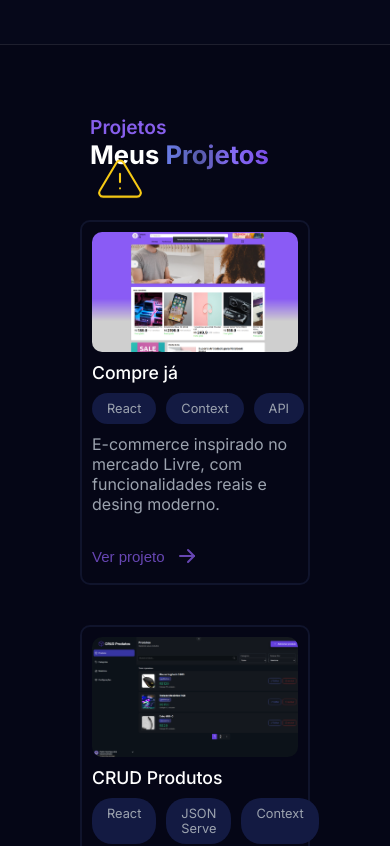
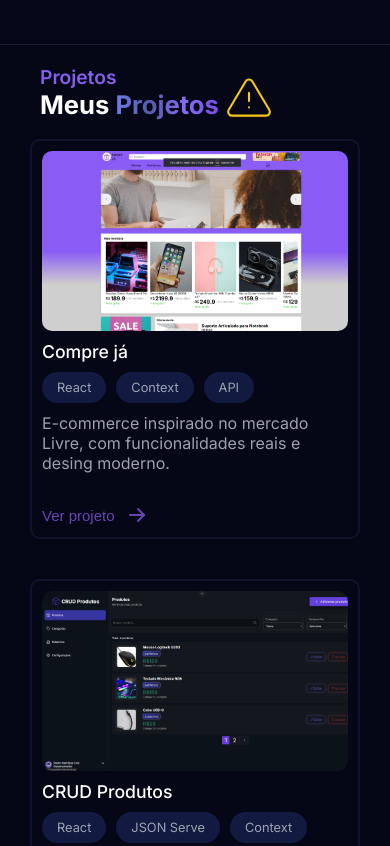
Before and after one commit to PedroHenriqueLino/Portifoli_Em_React, a React (Vite) app: page / in a window 390 px wide. Shown: the part 1740-2586 px from the top of the page. Built offline with nearby package versions, Linux system fonts and the light colour scheme.

Commit message:
ajusta responsividade

```diff
--- a/src/components/projetos/Projetos.css
+++ b/src/components/projetos/Projetos.css
@@ -285,3 +285,44 @@
 }
 
 /*Responsivo a cima*/
+
+@media (max-width: 782px) {
+
+    .projetos-content {
+        min-height: 100px;
+        background: #050616;
+        border-top: 1px solid rgba(255, 255, 255, 0.1);
+        color: white;
+        padding: 20px;
+    }
+
+    .projects-list {
+        max-width: 1700px;
+        padding: 10px;
+        display: flex;
+        justify-content: center;
+        align-items: center;
+        flex-wrap: wrap;
+        gap: 40px;
+    }
+
+
+    .projetos-cards {
+        width: 100%;
+        max-width: 400px;
+        height: 400px;
+        padding: 10px;
+        border: 2px solid #10142c;
+        border-radius: 10px;
+        transition: 0.3s ease;
+        position: relative;
+        z-index: 5;
+    }
+
+    .projetos-cards .card-img {
+        width: 100%;
+        height: 180px;
+        background-size: cover;
+        border-radius: 10px;
+    }
+}
```
